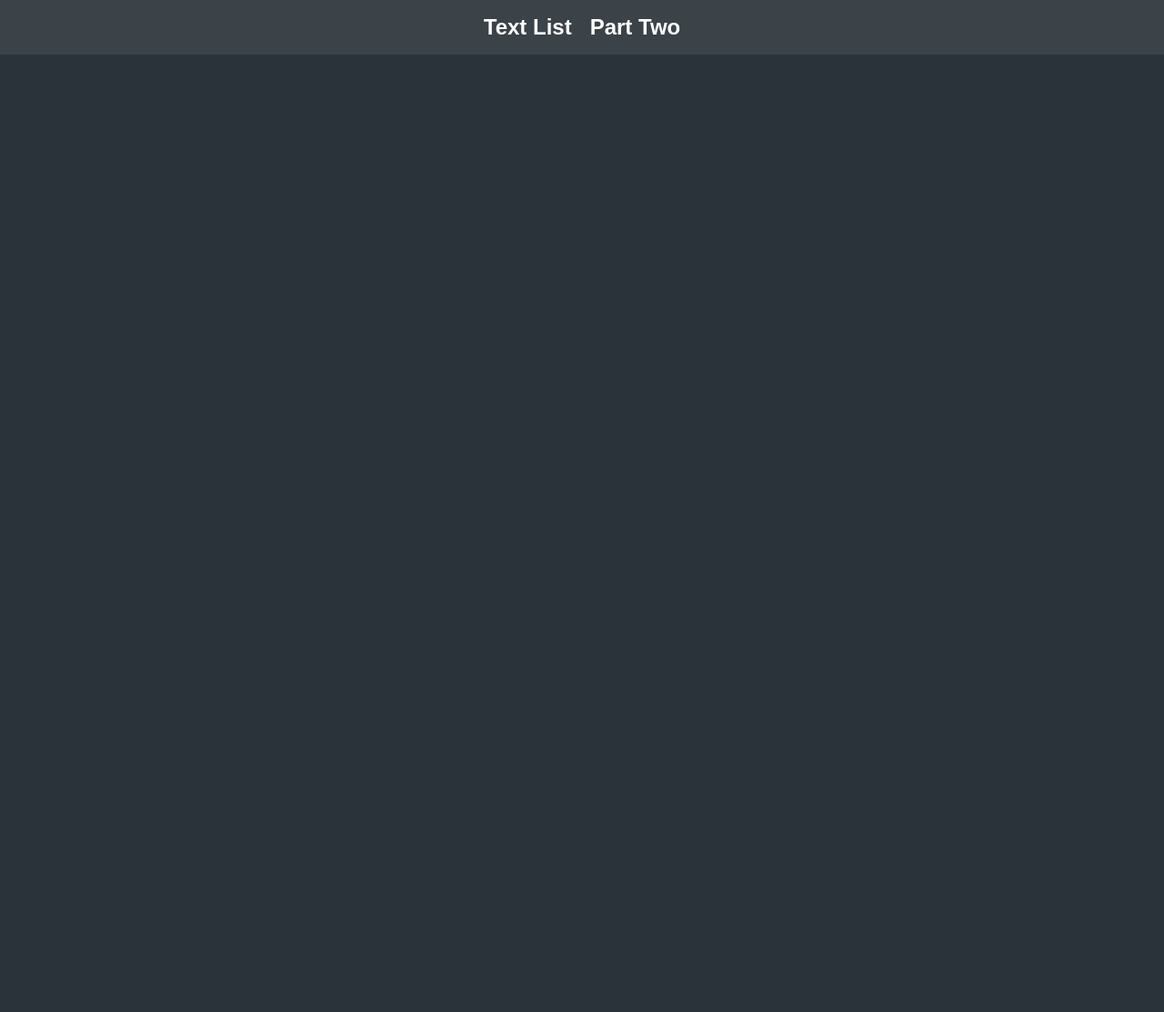
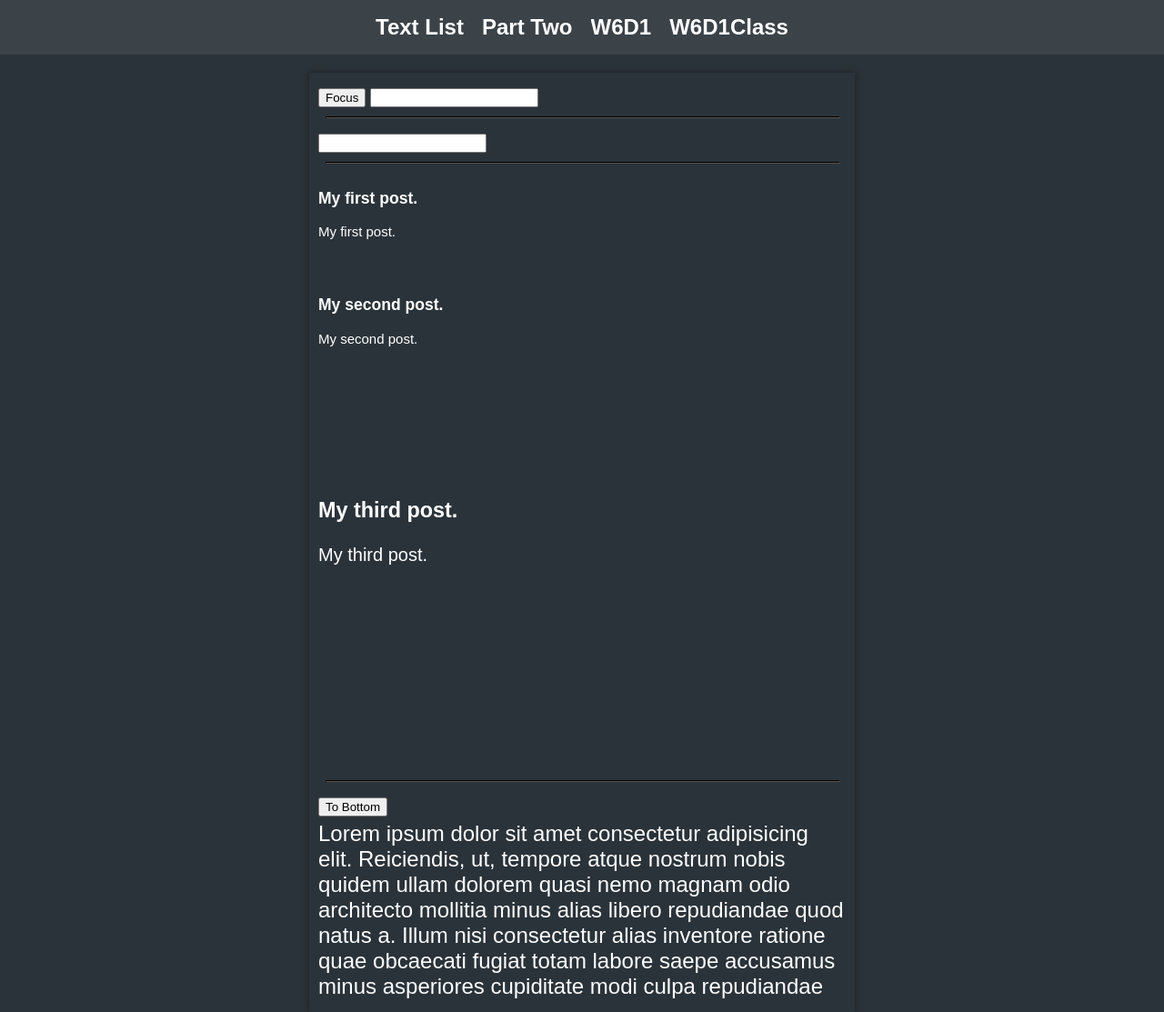
Before and after one commit to NikMerkulov/turing-camp-react, a React (Create React App) app: page /W6D1 in a window 1280 px wide. Shown: the whole page at 91% size. Before the commit the page ends 800 px from the top, so only its background shows below. Built offline with nearby package versions, Linux system fonts and the light colour scheme.

Commit message:
Week 6 Day 1

```diff
--- a/src/App.js
+++ b/src/App.js
@@ -1,12 +1,14 @@
 import styles from './App.module.css'
-import TextList from './components/week-5-day-3/TextList'
 import {
   BrowserRouter as Router,
   Switch,
   Route,
   Link
 } from 'react-router-dom'
+import TextList from './components/week-5-day-3/TextList'
 import PartTwo from './components/week-5-day-3-pt2/PartTwo'
+import FuncComp from './components/week-6-day-1/FuncComp'
+import ClassFuncComp from './components/week-6-day-1/ClassFuncComp'
 
 const App = () => {
   return (
@@ -15,6 +17,8 @@ const App = () => {
         <div className={styles.header}>
           <Link to='/TextList'>Text List</Link>
           <Link to='/PartTwo'>Part Two</Link>
+          <Link to='/W6D1'>W6D1</Link>
+          <Link to='W6D1Class'>W6D1Class</Link>
         </div>
         <Switch>
           <Route path="/TextList">
@@ -23,6 +27,12 @@ const App = () => {
           <Route path="/PartTwo">
             <PartTwo />
           </Route>
+          <Route path='/W6D1'>
+            <FuncComp />
+          </Route>
+          <Route>
+            <ClassFuncComp path='W6D1Class'/>
+          </Route>
         </Switch>
       </Router>
     </div>
--- a/src/App.module.css
+++ b/src/App.module.css
@@ -24,7 +24,7 @@
   content: '';
   position: absolute;
   bottom: 0;
-  left: -100px;
+  left: -100%;
   height: 2px;
   width: 100%;
   background: #FFF;
--- /dev/null
+++ b/src/components/week-6-day-1/ClassFuncComp.jsx
@@ -0,0 +1,126 @@
+import styles from './styles.module.css'
+import React, { createRef } from 'react'
+
+class Post extends React.Component {
+  constructor(props) {
+    super(props)
+
+    this.header = props.header
+    this.content = props.content
+    this.height = props.height
+
+    this.state = {
+      fontSize: 15
+    }
+  }
+
+  ref = createRef()
+  componentDidMount() {
+    if (this.ref.current.clientHeight > 200) {
+      this.setState({fontSize: 20})
+      if (this.ref.current.clientHeight > 300)
+        this.setState({fontSize: 20})
+    }
+  }
+  render () {
+    return (
+      <div
+        ref={this.ref}
+        style={{fontSize: this.state.fontSize, height: this.height}}
+      >
+        <h3>{this.header}</h3>
+        <p>{this.content}</p>
+      </div>
+    )
+  }
+}
+class ClassFuncComp extends React.Component {
+  constructor(props) {
+    super(props)
+
+    this.state = {
+      text: '',
+      posts: [
+        {
+          header: 'My first post.',
+          content: 'Some text'
+        },
+        {
+          header: 'My second post.',
+          content: 'Some text'
+        },
+        {
+          header: 'My third post.',
+          content: 'Some text'
+        }
+      ]
+    }
+  }
+
+  componentDidUpdate() {
+    if (this.state.text === 'Hello World!')
+      this.state.input2Ref.current.blur()
+  }
+
+  inputRef = createRef()
+  input2Ref = createRef()
+  textRef = createRef()
+
+  handleButtonClick = () => {
+    this.textRef.current.scrollTop = this.textRef.current.scrollHeight
+  }
+
+  render() {
+    return (
+      <div className={styles.container}>
+        <div className={styles.one}>
+          <button onClick={() => this.state.inputRef.current.focus()}>Focus</button>
+          <input name="" ref={this.state.inputRef} />
+        </div>
+        <hr />
+        <div className={styles.two}>
+          <input
+            ref={this.state.input2Ref}
+            onChange={e => this.setState({text: e.target.value})}
+            value={this.state.text}
+          />
+        </div>
+        <hr />
+        <div className={styles.three}>
+        {this.state.posts.map((post, i) =>
+          <Post
+            key={i}
+            header={post.header}
+            content={post.header}
+            height={++i*100}
+          />)}
+        </div>
+        <hr />
+        <div className={styles.four}>
+          <button onClick={this.handleButtonClick}>To Bottom</button>
+          <div ref={this.textRef}>
+            Lorem ipsum dolor sit amet consectetur adipisicing elit. Reiciendis,
+            ut, tempore atque nostrum nobis quidem ullam dolorem quasi nemo magnam
+            odio architecto mollitia minus alias libero repudiandae quod natus a.
+            Illum nisi consectetur alias inventore ratione quae obcaecati fugiat
+            totam labore saepe accusamus minus asperiores cupiditate modi culpa
+            repudiandae doloremque impedit sint rem, illo tempora hic quam
+            excepturi sunt! Ipsum! Doloribus at suscipit molestiae mollitia quis
+            expedita, repudiandae eos, quaerat exercitationem cupiditate minus
+            impedit voluptate. Nihil possimus dolor reiciendis voluptatibus sed
+            hic, explicabo laboriosam est fugiat iure rem. Sint, dolor? Delectus
+            non aliquid voluptatem magnam alias recusandae, excepturi, quo
+            repellendus reiciendis, facere ratione laboriosam. Quam, ullam
+            commodi? Quis similique laboriosam nisi animi, adipisci repudiandae,
+            et odit reiciendis voluptate, libero labore. Eius magnam sequi facere
+            quam illo, animi pariatur illum libero dolore beatae blanditiis
+            sapiente voluptate veniam sunt qui natus aliquid ipsa debitis voluptas
+            a culpa quidem nulla eos similique. Voluptates.
+          </div>
+        </div>
+      </div>
+    )
+  }
+}
+
+export default ClassFuncComp
--- /dev/null
+++ b/src/components/week-6-day-1/FuncComp.jsx
@@ -0,0 +1,99 @@
+import styles from './styles.module.css'
+import { useState, useEffect, useRef } from 'react'
+
+const Post = ({ header, content, height }) => {
+  const [fontSize, setFontSize] = useState(15),
+    ref = useRef()
+  useEffect(() => {
+    if (ref.current.clientHeight > 200) {
+      setFontSize(20)
+      if (ref.current.clientHeight > 300) setFontSize(30)
+    }
+  }, [])
+  return (
+    <div ref={ref} style={{ fontSize: fontSize, height: height }}>
+      <h3>{header}</h3>
+      <p>{content}</p>
+    </div>
+  )
+}
+const FuncComp = () => {
+  const inputRef = useRef(),
+    [text, setText] = useState(''),
+    input2Ref = useRef(),
+    textRef = useRef(),
+    posts = [
+      {
+        header: 'My first post.',
+        content: 'Some text',
+      },
+      {
+        header: 'My second post.',
+        content: 'Some text',
+      },
+      {
+        header: 'My third post.',
+        content: 'Some text',
+      }
+    ]
+
+  useEffect(() => {
+    if (text === 'Hello World!') input2Ref.current.blur()
+  })
+
+  const handleButtonClick = () => {
+    textRef.current.scrollTop = textRef.current.scrollHeight
+  }
+
+  return (
+    <div className={styles.container}>
+      <div className={styles.one}>
+        <button onClick={() => inputRef.current.focus()}>Focus</button>
+        <input ref={inputRef} />
+      </div>
+      <hr />
+      <div className={styles.two}>
+        <input
+          ref={input2Ref}
+          onChange={e => setText(e.target.value)}
+          value={text}
+        />
+      </div>
+      <hr />
+      <div className={styles.three}>
+        {posts.map((post, i) => (
+          <Post
+            key={i}
+            header={post.header}
+            content={post.header}
+            height={++i * 100}
+          />
+        ))}
+      </div>
+      <hr />
+      <div className={styles.four}>
+        <button onClick={handleButtonClick}>To Bottom</button>
+        <div ref={textRef}>
+          Lorem ipsum dolor sit amet consectetur adipisicing elit. Reiciendis,
+          ut, tempore atque nostrum nobis quidem ullam dolorem quasi nemo magnam
+          odio architecto mollitia minus alias libero repudiandae quod natus a.
+          Illum nisi consectetur alias inventore ratione quae obcaecati fugiat
+          totam labore saepe accusamus minus asperiores cupiditate modi culpa
+          repudiandae doloremque impedit sint rem, illo tempora hic quam
+          excepturi sunt! Ipsum! Doloribus at suscipit molestiae mollitia quis
+          expedita, repudiandae eos, quaerat exercitationem cupiditate minus
+          impedit voluptate. Nihil possimus dolor reiciendis voluptatibus sed
+          hic, explicabo laboriosam est fugiat iure rem. Sint, dolor? Delectus
+          non aliquid voluptatem magnam alias recusandae, excepturi, quo
+          repellendus reiciendis, facere ratione laboriosam. Quam, ullam
+          commodi? Quis similique laboriosam nisi animi, adipisci repudiandae,
+          et odit reiciendis voluptate, libero labore. Eius magnam sequi facere
+          quam illo, animi pariatur illum libero dolore beatae blanditiis
+          sapiente voluptate veniam sunt qui natus aliquid ipsa debitis voluptas
+          a culpa quidem nulla eos similique. Voluptates.
+        </div>
+      </div>
+    </div>
+  )
+}
+export default FuncComp
--- /dev/null
+++ b/src/components/week-6-day-1/styles.module.css
@@ -0,0 +1,25 @@
+.container {
+  display: flex;
+  flex-direction: column;
+  margin-top: 20px;
+  box-shadow: 0 0 8px 0 rgba(0, 0, 0, .4);
+  width: 600px;
+}
+.container > div {
+  padding: 10px;
+}
+.one > input {
+  margin-left: 5px;
+}
+hr {
+  border-color: #000;
+  margin: 0;
+  width: 94%;
+  position: relative;
+  left: 3%;
+}
+.four > div {
+  margin-top: 5px;
+  overflow-y: scroll;
+  height: 200px;
+}
```
Also changed, not shown: 1 other file (tests, documents, lock files or other folders).
